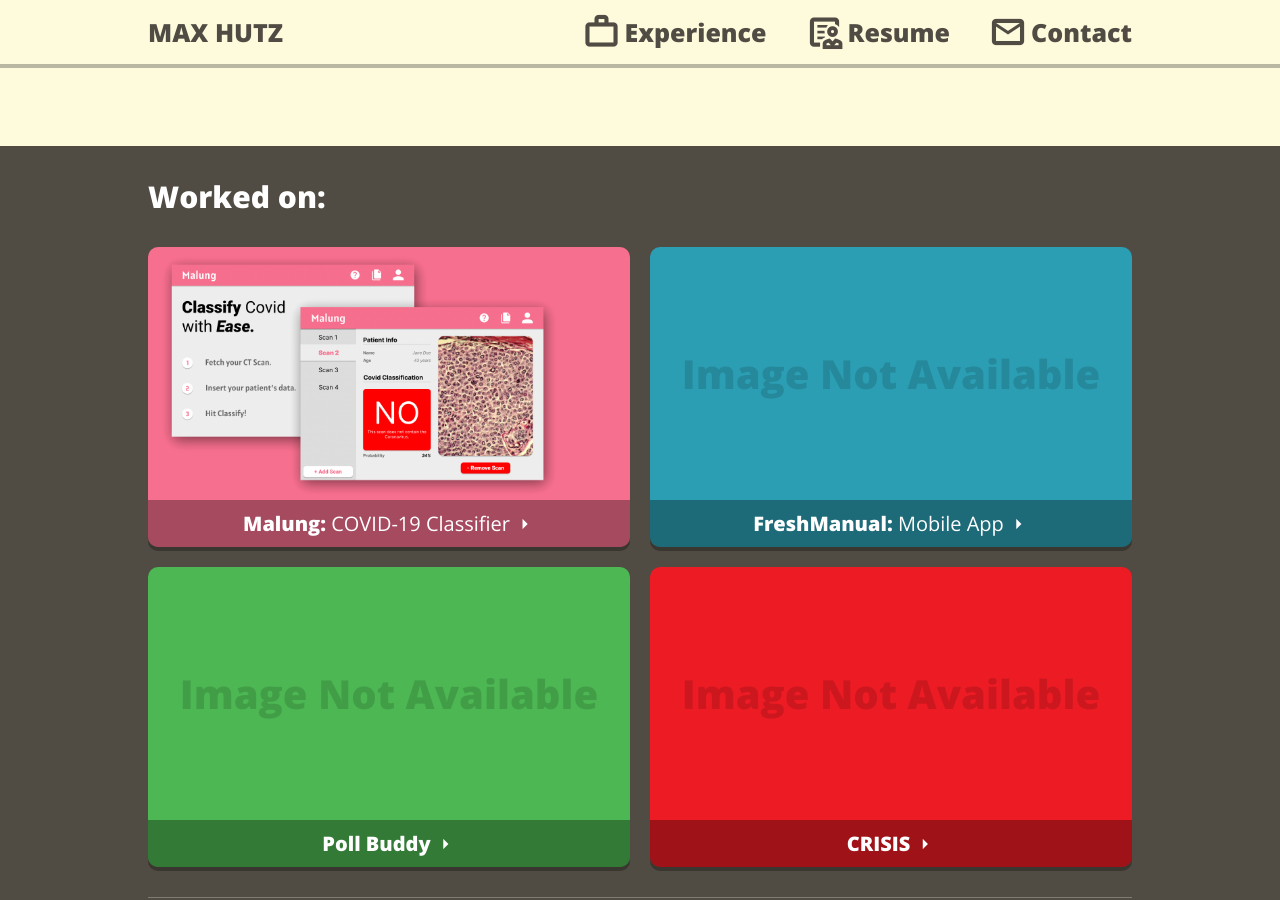
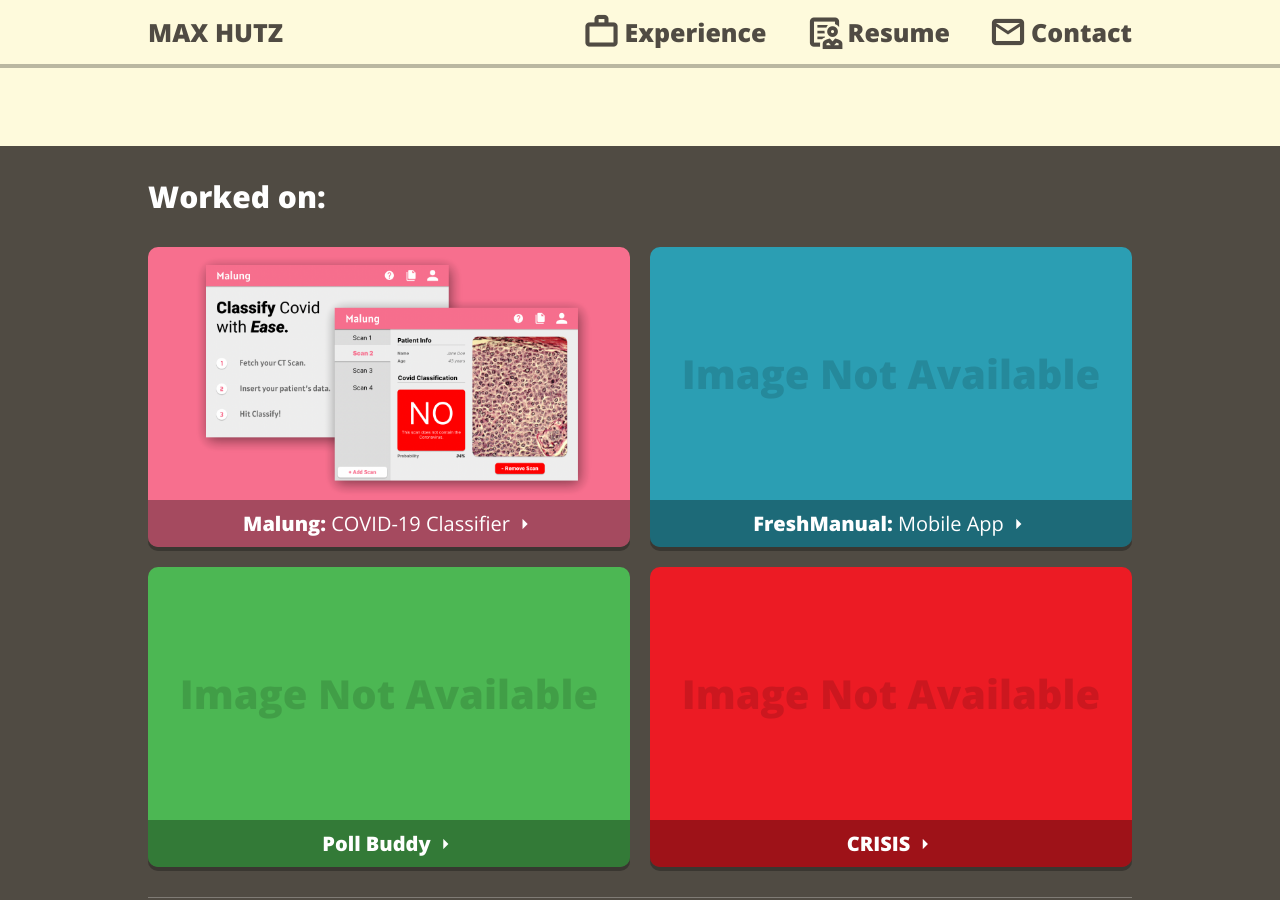
Before and after one commit to mvhutz/me, a Jekyll site: the page built from index.html, in a window 1280 px wide and 900 px high, scrolled down 683 px. Built offline with Jekyll 4.4.1, drawn with Linux system fonts in a browser that asks for light colours.

Commit message:
FIX: images correctly center, and shrink on screen size.

```diff
--- a/styles/default.css
+++ b/styles/default.css
@@ -286,4 +286,8 @@ nav {
 .project-image {
   position: absolute;
   max-height: 100%;
+  max-width: 100%;
+  top: 50%;
+  left: 50%;
+  transform: translate(-50%, -50%);
 }
```
